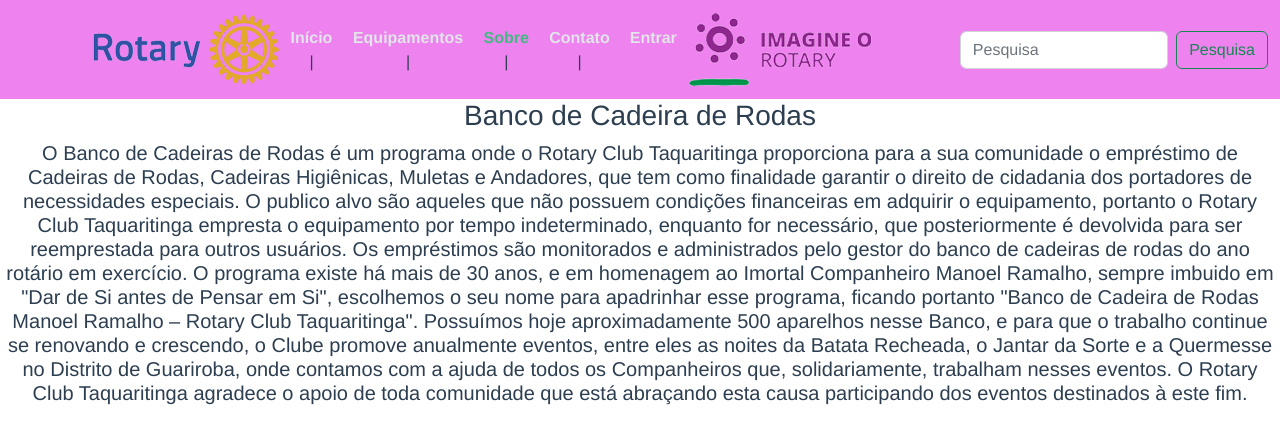
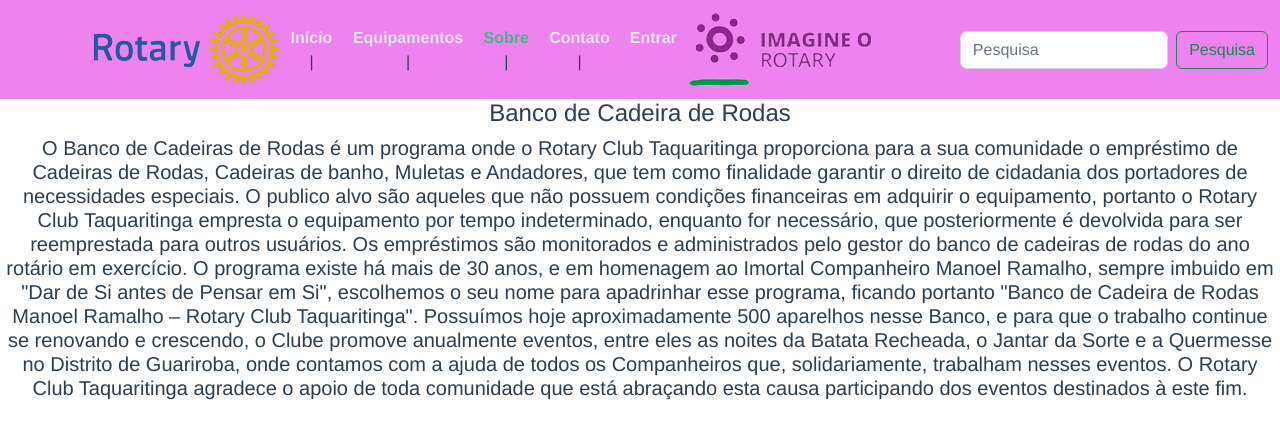
Before and after one commit to Sidney-Papu/rotary, a Vue app: page /about in a window 1280 px wide. Shown: the top 444 px of the page. Built offline with nearby package versions, Linux system fonts and the light colour scheme.

Commit message:
Mod cadeiras higienicas para cadeira de banho

```diff
--- a/src/views/AboutView.vue
+++ b/src/views/AboutView.vue
@@ -1,9 +1,9 @@
 <template>
-  <div class="about"><h3>
+  <div class="about"><h4>
     Banco de Cadeira de Rodas
-  </h3>
+  </h4>
 
-    <h5>O Banco de Cadeiras de Rodas é um programa onde o Rotary Club Taquaritinga proporciona para a sua comunidade o empréstimo de Cadeiras de Rodas, Cadeiras Higiênicas, Muletas e Andadores, que tem como finalidade garantir o direito de cidadania dos portadores de necessidades especiais.
+    <h5>O Banco de Cadeiras de Rodas é um programa onde o Rotary Club Taquaritinga proporciona para a sua comunidade o empréstimo de Cadeiras de Rodas, Cadeiras de banho, Muletas e Andadores, que tem como finalidade garantir o direito de cidadania dos portadores de necessidades especiais.
 
 O publico alvo são aqueles que não possuem condições financeiras em adquirir o equipamento, portanto o Rotary Club Taquaritinga empresta o equipamento por tempo indeterminado, enquanto for necessário, que posteriormente é devolvida para ser reemprestada para outros usuários.
 
```
